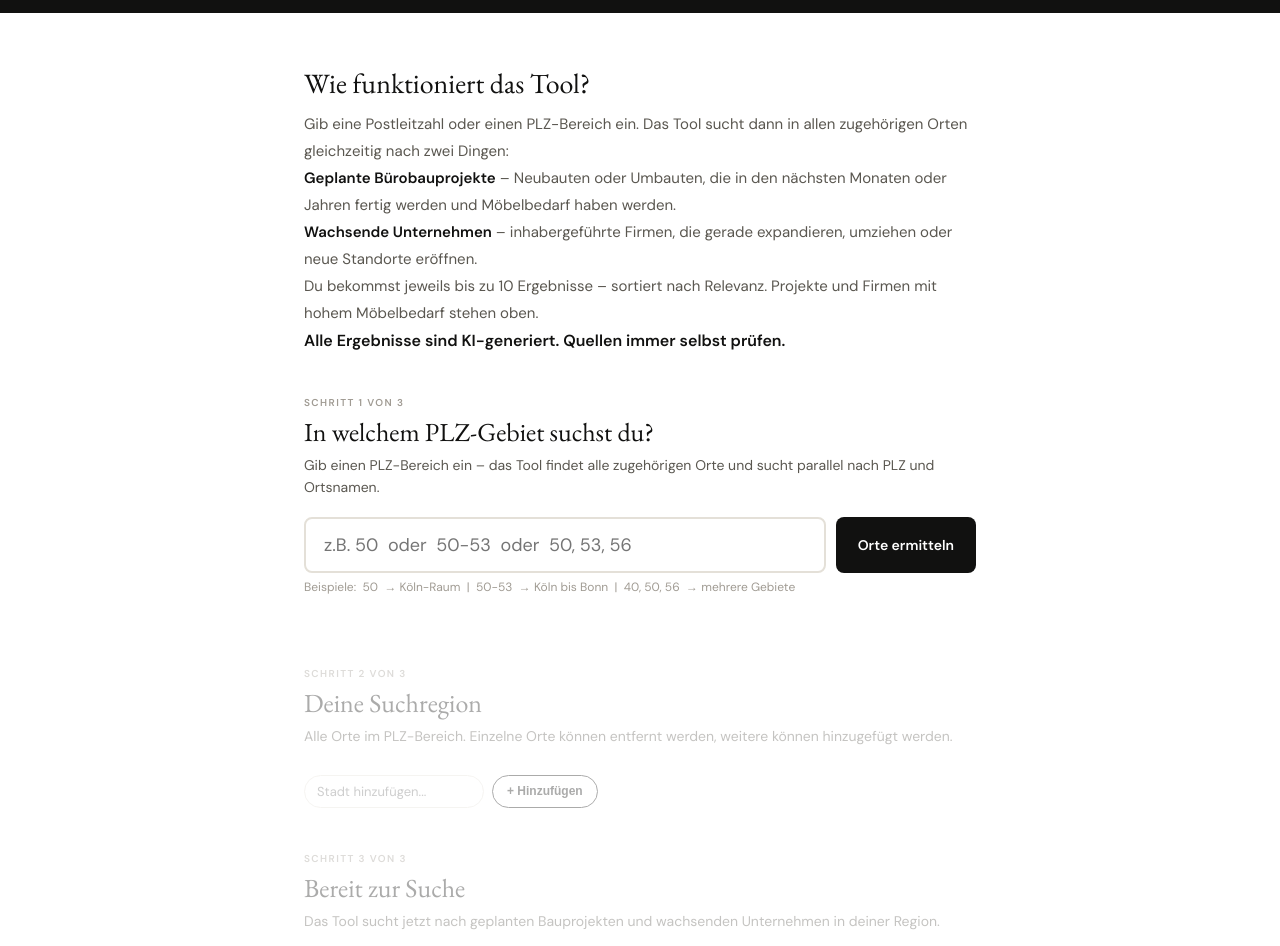
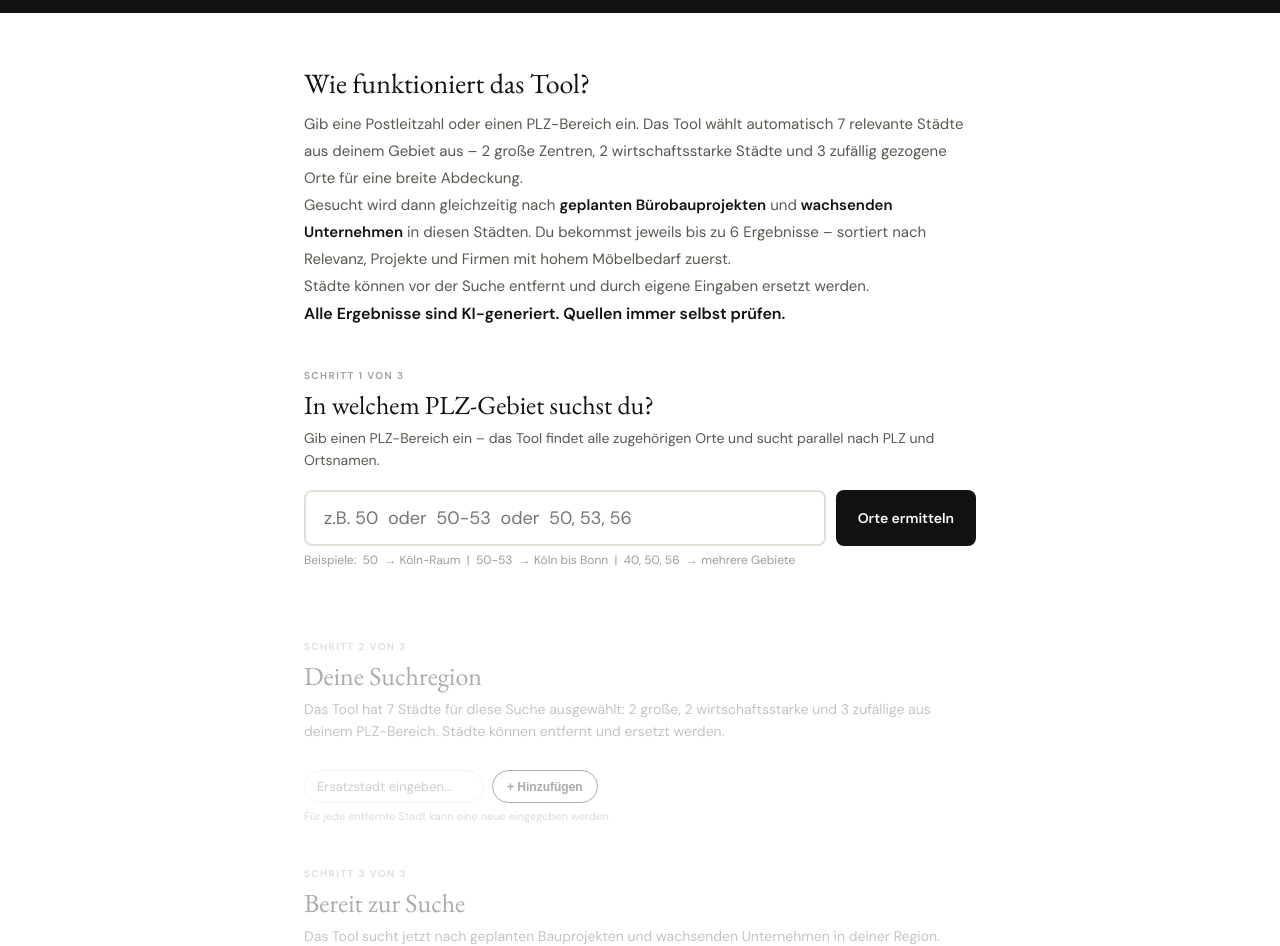
Before and after one commit to MWSRoBr/LeadfinderRailway, a website: page public/index.html in a window 1280 px wide. Shown: the part 43-989 px from the top of the page. Drawn offline with nearby package versions, Linux system fonts and the light colour scheme.

Commit message:
Update index.html

```diff
--- a/public/index.html
+++ b/public/index.html
@@ -183,10 +183,9 @@ body{font-family:'DM Sans',system-ui,sans-serif;background:var(--white);color:va
   <div style="margin-bottom:40px">
     <div style="font-family:'EB Garamond',serif;font-size:28px;font-weight:400;margin-bottom:10px">Wie funktioniert das Tool?</div>
     <div style="font-size:15px;color:var(--text-mid);line-height:1.8">
-      Gib eine Postleitzahl oder einen PLZ-Bereich ein. Das Tool sucht dann in allen zugehörigen Orten gleichzeitig nach zwei Dingen:<br>
-      <strong style="color:var(--text)">Geplante Bürobauprojekte</strong> – Neubauten oder Umbauten, die in den nächsten Monaten oder Jahren fertig werden und Möbelbedarf haben werden.<br>
-      <strong style="color:var(--text)">Wachsende Unternehmen</strong> – inhabergeführte Firmen, die gerade expandieren, umziehen oder neue Standorte eröffnen.<br>
-      Du bekommst jeweils bis zu 10 Ergebnisse – sortiert nach Relevanz. Projekte und Firmen mit hohem Möbelbedarf stehen oben.<br>
+      Gib eine Postleitzahl oder einen PLZ-Bereich ein. Das Tool wählt automatisch 7 relevante Städte aus deinem Gebiet aus – 2 große Zentren, 2 wirtschaftsstarke Städte und 3 zufällig gezogene Orte für eine breite Abdeckung.<br>
+      Gesucht wird dann gleichzeitig nach <strong style="color:var(--text)">geplanten Bürobauprojekten</strong> und <strong style="color:var(--text)">wachsenden Unternehmen</strong> in diesen Städten. Du bekommst jeweils bis zu 6 Ergebnisse – sortiert nach Relevanz, Projekte und Firmen mit hohem Möbelbedarf zuerst.<br>
+      Städte können vor der Suche entfernt und durch eigene Eingaben ersetzt werden.<br>
       <span style="color:var(--black);font-size:16px;font-weight:700">Alle Ergebnisse sind KI-generiert. Quellen immer selbst prüfen.</span>
     </div>
   </div>
@@ -205,13 +204,13 @@ body{font-family:'DM Sans',system-ui,sans-serif;background:var(--white);color:va
   <div class="step" id="step2">
     <div class="step-num">Schritt 2 von 3</div>
     <div class="step-title">Deine Suchregion</div>
-    <div class="step-desc">Alle Orte im PLZ-Bereich. Einzelne Orte können entfernt werden, weitere können hinzugefügt werden.</div>
+    <div class="step-desc">Das Tool hat 7 Städte für diese Suche ausgewählt: 2 große, 2 wirtschaftsstarke und 3 zufällige aus deinem PLZ-Bereich. Städte können entfernt und ersetzt werden.</div>
     <div class="tags-wrap" id="tagsWrap"></div>
     <div class="add-row" id="addRow">
-      <input type="text" class="add-input" id="addInput" placeholder="Stadt hinzufügen..." />
+      <input type="text" class="add-input" id="addInput" placeholder="Ersatzstadt eingeben..." />
       <button class="btn-add" onclick="addOrt()">+ Hinzufügen</button>
     </div>
-    <div style="font-size:11px;color:var(--text-muted);margin-top:6px" id="addHint"></div>
+    <div style="font-size:11px;color:var(--text-muted);margin-top:6px" id="addHint">Für jede entfernte Stadt kann eine neue eingegeben werden.</div>
   </div>
 
   <div class="step" id="step3">
@@ -269,8 +268,8 @@ async function resolvePlz(){
     if(data.error){st.className='status-msg err';st.textContent=typeof data.error==='string'?data.error:(data.error.message||'Fehler');btn.disabled=false;btn.textContent='Orte ermitteln';return;}
     orte=data.orte||[]; plzPrefixes=data.prefixes||[];
     extraCities=[];
-    // Alle Orte als searchCities — vollständige Liste
-    searchCities = orte.filter(function(c,i){ return c && orte.indexOf(c)===i; });
+    // Zeige die 7 ausgewählten Städte als Chips
+    searchCities = (data.selectedOrte||orte).filter(function(c,i,a){ return c && a.indexOf(c)===i; });
     renderTags();
     document.getElementById('step2').classList.add('active');
     document.getElementById('step3').classList.add('active');
```
